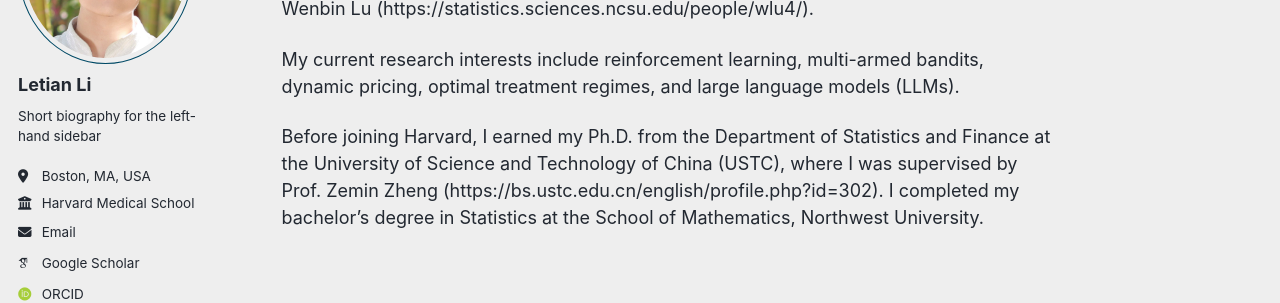
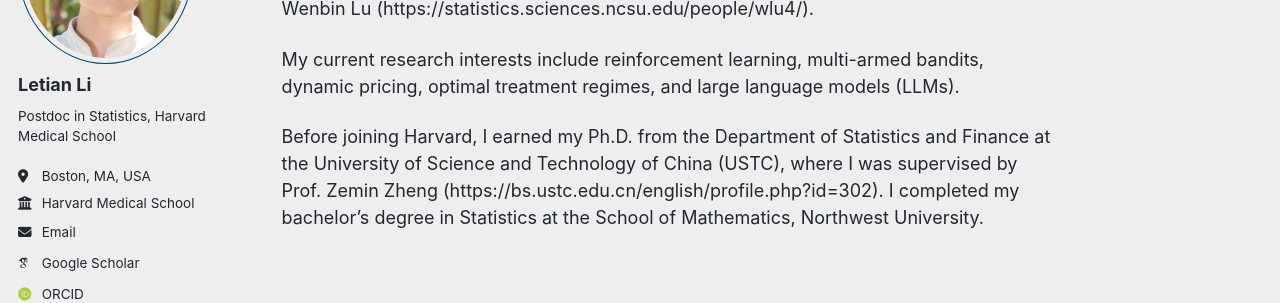
Before and after one commit to letianli059/letianli059.github.io, a Jekyll site: the page built from _pages/about.md, in a window 1280 px wide. Shown: the part 229-532 px from the top of the page. Built offline with Jekyll 4.4.1, drawn with Linux system fonts in a browser that asks for light colours; some web fonts are replaced; a script bundle is joined from its source files by our own code; library files that are not in the unit come from our copies.

Commit message:
Update _config.yml

```diff
--- a/_config.yml
+++ b/_config.yml
@@ -26,7 +26,7 @@ author:
   avatar           : "profile.jpg"
   name             : "Letian Li"
   pronouns         : # example: "she/her"
-  bio              : "Short biography for the left-hand sidebar"
+  bio              : "Postdoc in Statistics, Harvard Medical School"
   location         : "Boston, MA, USA"
   employer         : "Harvard Medical School"
   uri              : # URL
```
